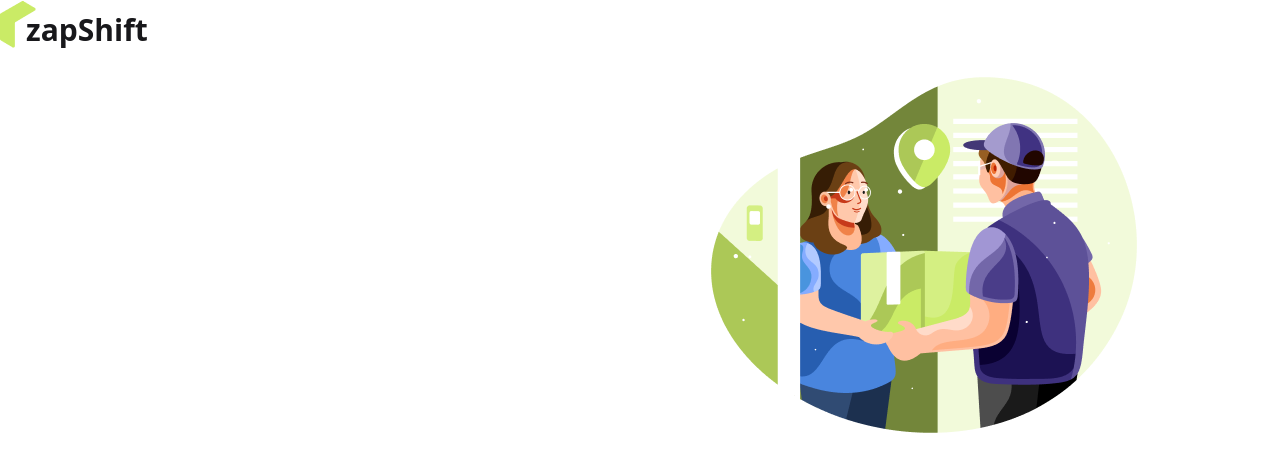
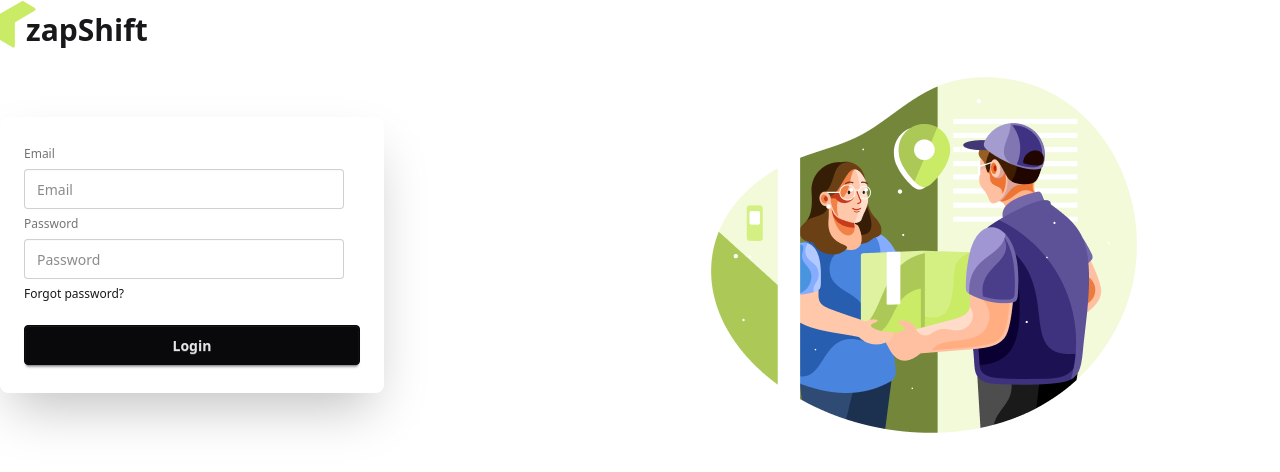
Before and after one commit to MuddacchirIT/my-assignment-11-client, a React app: page /login in a window 1280 px wide. Shown: the top 472 px of the page. Built offline with nearby package versions, Linux system fonts and the light colour scheme; the HTML template or start-up script is replaced by a standard one.

Commit message:
incleded authProvider

```diff
--- /dev/null
+++ b/src/hooks/useAuth.jsx
@@ -0,0 +1,8 @@
+import { use } from "react";
+import { AuthContext } from "../contexts/AuthContext/AuthContext";
+const useAuth = () => {
+  const authInfo = use(AuthContext);
+  return authInfo;
+};
+
+export default useAuth;
--- a/src/pages/Auth/Login.jsx
+++ b/src/pages/Auth/Login.jsx
@@ -1,5 +1,58 @@
+import { useForm } from "react-hook-form";
+import useAuth from "../../hooks/useAuth";
 const Login = () => {
-  return <div></div>;
+  const {
+    register,
+    handleSubmit,
+    formState: { errors },
+  } = useForm();
+  const { signInUser } = useAuth;
+  const handleLogin = (data) => {
+    console.log("form data", data);
+    signInUser(data.email, data.password)
+      .then((result) => {
+        console.log(result.user);
+      })
+      .catch((error) => {
+        console.log(error);
+      });
+  };
+  return (
+    <div className="card bg-base-100 w-full max-w-sm shrink-0 shadow-2xl">
+      <form onSubmit={handleSubmit(handleLogin)} className="card-body">
+        <fieldset className="fieldset">
+          {/* email field */}
+          <label className="label">Email</label>
+          <input
+            type="email"
+            {...register("email", { required: true })}
+            className="input"
+            placeholder="Email"
+          />
+          {errors.email?.type === "required" && (
+            <p className="text-red-500">Email is required</p>
+          )}
+          {/* password field */}
+          <label className="label">Password</label>
+          <input
+            type="password"
+            {...register("password", { required: true })}
+            className="input"
+            placeholder="Password"
+          />
+          {errors.password?.type === "required" && (
+            <p className="text-red-500">
+              Password must be 6 characters of longer.
+            </p>
+          )}
+          <div>
+            <a className="link link-hover">Forgot password?</a>
+          </div>
+          <button className="btn btn-neutral mt-4">Login</button>
+        </fieldset>
+      </form>
+    </div>
+  );
 };
 
 export default Login;
--- a/src/pages/Auth/Register.jsx
+++ b/src/pages/Auth/Register.jsx
@@ -1,10 +1,9 @@
-import { use } from "react";
 import { useForm } from "react-hook-form";
 import { FaEye } from "react-icons/fa";
 import { IoEyeOff } from "react-icons/io5";
-import { AuthContext } from "../../contexts/AuthContext/AuthContext";
+import useAuth from "../../hooks/useAuth";
 const Register = () => {
-  const { show, setShow } = use(AuthContext);
+  const { show, setShow, registerUser } = useAuth();
   const {
     register,
     handleSubmit,
@@ -12,6 +11,13 @@ const Register = () => {
   } = useForm();
   const handleRegistration = (data) => {
     console.log("after register", data);
+    registerUser(data.email, data.password)
+      .then((result) => {
+        console.log(result.user);
+      })
+      .catch((error) => {
+        console.log(error);
+      });
   };
 
   return (
@@ -64,7 +70,7 @@ const Register = () => {
           <div>
             <a className="link link-hover">Forgot password?</a>
           </div>
-          <button className="btn btn-neutral mt-4">Login</button>
+          <button className="btn btn-neutral mt-4">Register</button>
         </fieldset>
       </form>
     </div>
```
